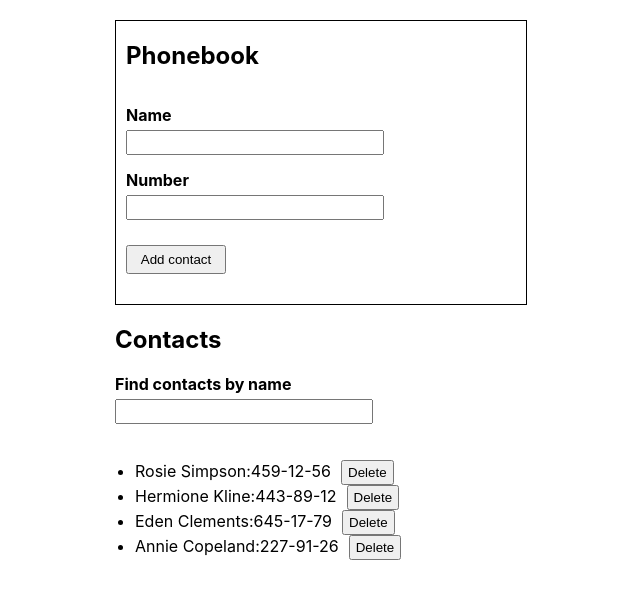
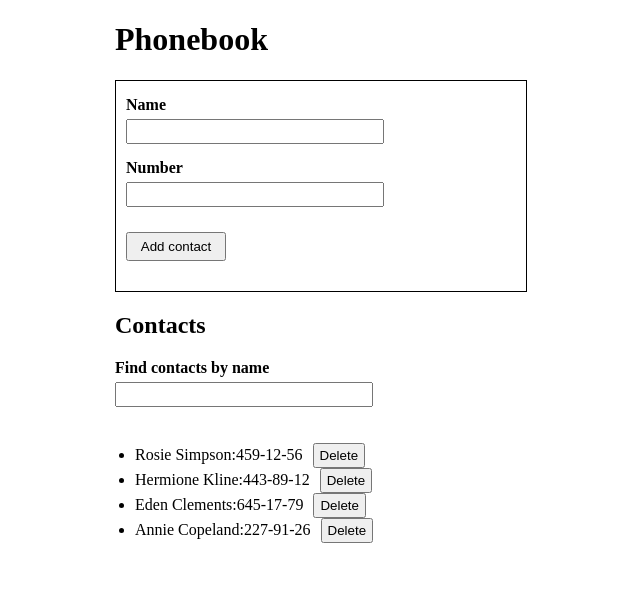
Before and after one commit to olegkrop/goit-react-hw-08-phonebook, a React (Create React App) app: page / in a window 1280 px wide. Shown: the top 598 px of the page, without its empty margins (325-965 px from the left). Built offline with nearby package versions, Linux system fonts and the light colour scheme.

Commit message:
refactoring wih redux

```diff
--- a/package.json
+++ b/package.json
@@ -4,13 +4,16 @@
   "private": true,
   "homepage": "https://olegkrop.github.io/goit-react-hw-06-phonebook/",
   "dependencies": {
+    "@reduxjs/toolkit": "^1.9.3",
     "@testing-library/jest-dom": "^5.16.3",
     "@testing-library/react": "^12.1.4",
     "@testing-library/user-event": "^13.5.0",
     "nanoid": "^4.0.1",
     "react": "^18.1.0",
     "react-dom": "^18.1.0",
+    "react-redux": "^8.0.5",
     "react-scripts": "5.0.1",
+    "redux-persist": "^6.0.0",
     "web-vitals": "^2.1.3"
   },
   "scripts": {
--- a/src/components/App.jsx
+++ b/src/components/App.jsx
@@ -1,100 +1,134 @@
-import { useState, useEffect } from 'react';
-import { nanoid } from 'nanoid';
+// import { useState, useEffect } from 'react';
+// import { nanoid } from 'nanoid';
+import { useSelector } from 'react-redux';
 import ContactForm from './ContactForm/ContactForm';
 import ContactList from './ContactList/ContactList';
 import Filter from './Filter/Filter';
-import style from './App.module.css';
+// import style from './App.module.css';
+
+const containerStyles = {
+  display: 'block',
+  margin: '0 auto',
+  width: '400px',
+};
 
 const App = () => {
-  const [contacts, setContacts] = useState([
-    { id: 'id-1', name: 'Rosie Simpson', number: '459-12-56' },
-    { id: 'id-2', name: 'Hermione Kline', number: '443-89-12' },
-    { id: 'id-3', name: 'Eden Clements', number: '645-17-79' },
-    { id: 'id-4', name: 'Annie Copeland', number: '227-91-26' },
-  ]);
-
-  const [filter, setFilter] = useState('');
-
-  useEffect(() => {
-    const contacts = localStorage.getItem('contacts');
-    const parsedContacts = JSON.parse(contacts);
-
-    if (parsedContacts) {
-      setContacts(parsedContacts);
-    }
-  }, []);
-
-  useEffect(() => {
-    localStorage.setItem('contacts', JSON.stringify(contacts));
-  }, [contacts]);
-
-  const handleAddContact = data => {
-    const existingContactsNames = contacts.map(({ name }) =>
-      name.toLowerCase()
-    );
-    if (existingContactsNames.includes(data.name.toLowerCase())) {
-      alert(`${data.name} is already in contacts`);
-      return;
-    }
-
-    const contact = {
-      name: data.name,
-      number: data.number,
-      id: nanoid(),
-    };
-
-    setContacts(contacts => [contact, ...contacts]);
-  };
-
-  const changeFilter = e => {
-    setFilter(e.currentTarget.value);
-  };
-
-  const getVisibleContacts = () => {
-    const normalizedFilter = filter.toLowerCase();
-
-    return contacts.filter(contact =>
-      contact.name.toLowerCase().includes(normalizedFilter)
-    );
-  };
-
-  const deleteContact = deleteId => {
-    setContacts(contacts =>
-      contacts.filter(contact => {
-        return contact.id !== deleteId;
-      })
-    );
-  };
-
-  const visibleContacts = getVisibleContacts();
-  const containerStyles = {
-    display: 'block',
-    margin: '0 auto',
-    width: '400px',
-  };
+  const { items: contacts } = useSelector(store => {
+    return store.contacts;
+  });
 
   const contactsLength = contacts.length;
 
   return (
     <div style={containerStyles}>
-      <ContactForm onSubmit={handleAddContact} />
+      <h1>Phonebook</h1>
+      <ContactForm />
 
+      <h2>Contacts</h2>
       {contactsLength > 0 ? (
         <>
-          <Filter value={filter} onChange={changeFilter} />
-          <ContactList
-            contacts={visibleContacts}
-            deleteContact={deleteContact}
-          />
+          <Filter />
+          <ContactList />
         </>
       ) : (
-        <>
-          <Filter value={filter} onChange={changeFilter} />
-          <p className={style.label}>No contacts</p>
-        </>
+        'no contacts'
       )}
     </div>
   );
 };
 
 export default App;
+
+// const App = () => {
+//   const [contacts, setContacts] = useState([
+//     { id: 'id-1', name: 'Rosie Simpson', number: '459-12-56' },
+//     { id: 'id-2', name: 'Hermione Kline', number: '443-89-12' },
+//     { id: 'id-3', name: 'Eden Clements', number: '645-17-79' },
+//     { id: 'id-4', name: 'Annie Copeland', number: '227-91-26' },
+//   ]);
+
+//   const [filter, setFilter] = useState('');
+
+//   useEffect(() => {
+//     const contacts = localStorage.getItem('contacts');
+//     const parsedContacts = JSON.parse(contacts);
+
+//     if (parsedContacts) {
+//       setContacts(parsedContacts);
+//     }
+//   }, []);
+
+//   useEffect(() => {
+//     localStorage.setItem('contacts', JSON.stringify(contacts));
+//   }, [contacts]);
+
+//   const handleAddContact = data => {
+//     const existingContactsNames = contacts.map(({ name }) =>
+//       name.toLowerCase()
+//     );
+//     if (existingContactsNames.includes(data.name.toLowerCase())) {
+//       alert(`${data.name} is already in contacts`);
+//       return;
+//     }
+
+//     const contact = {
+//       name: data.name,
+//       number: data.number,
+//       id: nanoid(),
+//     };
+
+//     setContacts(contacts => [contact, ...contacts]);
+//   };
+
+//   const changeFilter = e => {
+//     setFilter(e.currentTarget.value);
+//   };
+
+//   const getVisibleContacts = () => {
+//     const normalizedFilter = filter.toLowerCase();
+
+//     return contacts.filter(contact =>
+//       contact.name.toLowerCase().includes(normalizedFilter)
+//     );
+//   };
+
+//   const deleteContact = deleteId => {
+//     setContacts(contacts =>
+//       contacts.filter(contact => {
+//         return contact.id !== deleteId;
+//       })
+//     );
+//   };
+
+//   const visibleContacts = getVisibleContacts();
+//   const containerStyles = {
+//     display: 'block',
+//     margin: '0 auto',
+//     width: '400px',
+//   };
+
+//   const contactsLength = contacts.length;
+
+//   return (
+//     <div style={containerStyles}>
+//       <ContactForm onSubmit={handleAddContact} />
+
+//       {contactsLength > 0 ? (
+//         <>
+//           <Filter value={filter} onChange={changeFilter} />
+//           <ContactList
+//             contacts={visibleContacts}
+//             deleteContact={deleteContact}
+//           />
+//         </>
+//       ) : (
+//         <>
+//           <Filter value={filter} onChange={changeFilter} />
+//           <p className={style.label}>No contacts</p>
+//         </>
+//       )}
+//     </div>
+//   );
+// };
+
+// export default App;
--- a/src/components/ContactForm/ContactForm.jsx
+++ b/src/components/ContactForm/ContactForm.jsx
@@ -1,10 +1,37 @@
 import { useState } from 'react';
-import PropTypes from 'prop-types';
+import { useSelector, useDispatch } from 'react-redux';
+import { nanoid } from 'nanoid';
+import { addContact } from '../../redux/contactsSlice';
+// import PropTypes from 'prop-types';
 import style from './ContactForm.module.css';
 
-const ContactForm = ({ onSubmit }) => {
+const ContactForm = () => {
   const [name, setName] = useState('');
   const [number, setNumber] = useState('');
+
+  const { items: contacts } = useSelector(store => {
+    return store.contacts;
+  });
+
+  const dispatch = useDispatch();
+
+  const onSubmit = data => {
+    const existingContactsNames = contacts.map(({ name }) =>
+      name.toLowerCase()
+    );
+    if (existingContactsNames.includes(data.name.toLowerCase())) {
+      alert(`${data.name} is already in contacts`);
+      return;
+    }
+
+    const contact = {
+      name: data.name,
+      number: data.number,
+      id: nanoid(),
+    };
+
+    dispatch(addContact(contact));
+  };
 
   const handleNameChange = e => {
     setName(e.currentTarget.value);
@@ -29,7 +56,6 @@ const ContactForm = ({ onSubmit }) => {
   return (
     <div className={style.section}>
       <form onSubmit={handleSubmit} className={style.table}>
-        <h2>Phonebook</h2>
         <label className={style.label}>Name</label>
         <input
           type="text"
@@ -58,8 +84,66 @@ const ContactForm = ({ onSubmit }) => {
   );
 };
 
-ContactForm.propTypes = {
-  onSubmit: PropTypes.func.isRequired,
-};
+export default ContactForm;
 
-export default ContactForm;
+// const ContactForm = ({ onSubmit }) => {
+//   const [name, setName] = useState('');
+//   const [number, setNumber] = useState('');
+
+//   const handleNameChange = e => {
+//     setName(e.currentTarget.value);
+//   };
+
+//   const handleNumberChange = e => {
+//     setNumber(e.currentTarget.value);
+//   };
+
+//   const reset = () => {
+//     setName('');
+//     setNumber('');
+//   };
+
+//   const handleSubmit = e => {
+//     e.preventDefault();
+
+//     onSubmit({ name, number });
+//     reset();
+//   };
+
+//   return (
+//     <div className={style.section}>
+//       <form onSubmit={handleSubmit} className={style.table}>
+//         <h2>Phonebook</h2>
+//         <label className={style.label}>Name</label>
+//         <input
+//           type="text"
+//           name="name"
+//           value={name}
+//           onChange={handleNameChange}
+//           pattern="^[a-zA-Zа-яА-Я]+(([' -][a-zA-Zа-яА-Я ])?[a-zA-Zа-яА-Я]*)*$"
+//           title="Name may contain only letters, apostrophe, dash and spaces. For example Adrian, Jacob Mercer, Charles de Batz de Castelmore d'Artagnan"
+//           required
+//         />
+//         <label className={style.label}>Number</label>
+//         <input
+//           type="tel"
+//           name="number"
+//           value={number}
+//           onChange={handleNumberChange}
+//           pattern="\+?\d{1,4}?[-.\s]?\(?\d{1,3}?\)?[-.\s]?\d{1,4}[-.\s]?\d{1,4}[-.\s]?\d{1,9}"
+//           title="Phone number must be digits and can contain spaces, dashes, parentheses and can start with +"
+//           required
+//         />
+//         <button type="submit" className={style.button}>
+//           Add contact
+//         </button>
+//       </form>
+//     </div>
+//   );
+// };
+
+// ContactForm.propTypes = {
+//   onSubmit: PropTypes.func.isRequired,
+// };
+
+// export default ContactForm;
--- a/src/components/ContactList/ContactList.jsx
+++ b/src/components/ContactList/ContactList.jsx
@@ -1,14 +1,36 @@
-import PropTypes from 'prop-types';
+// import PropTypes from 'prop-types';
 import style from './ContactList.module.css';
+import { useSelector, useDispatch } from 'react-redux';
+import { deleteContact as deleteContactAction } from '../../redux/contactsSlice';
 
-const ContactList = ({ contacts, deleteContact }) => {
+const ContactList = () => {
+  const { items: contacts, filter } = useSelector(store => {
+    return store.contacts;
+  });
+
+  const dispatch = useDispatch();
+
+  const deleteContact = deleteId => {
+    dispatch(deleteContactAction(deleteId));
+  };
+
+  const getVisibleContacts = () => {
+    const normalizedFilter = filter.toLowerCase();
+
+    return contacts.filter(contact =>
+      contact.name.toLowerCase().includes(normalizedFilter)
+    );
+  };
+
+  const visibleContacts = getVisibleContacts();
+
   return (
     <ul className={style.list}>
-      {contacts.map(({ name, number, id }) => {
+      {visibleContacts.map(({ name, number, id }) => {
         return (
-          <li key={id}>
-            <span>{name}:</span>
-            <span>{number}</span>
+          <li key={id} className={style.contacts__item}>
+            <span className={style.name}>{name}:</span>
+            <span className={style.number}>{number}</span>
             <button
               type="button"
               className={style.button}
@@ -23,14 +45,38 @@ const ContactList = ({ contacts, deleteContact }) => {
   );
 };
 
-ContactList.propTypes = {
-  contacts: PropTypes.arrayOf(
-    PropTypes.shape({
-      name: PropTypes.string.isRequired,
-      number: PropTypes.string.isRequired,
-      id: PropTypes.string.isRequired,
-    })
-  ).isRequired,
-  deleteContact: PropTypes.func.isRequired,
-};
 export default ContactList;
+
+// const ContactList = ({ contacts, deleteContact }) => {
+//   return (
+//     <ul className={style.list}>
+//       {contacts.map(({ name, number, id }) => {
+//         return (
+//           <li key={id}>
+//             <span>{name}:</span>
+//             <span>{number}</span>
+//             <button
+//               type="button"
+//               className={style.button}
+//               onClick={() => deleteContact(id)}
+//             >
+//               Delete
+//             </button>
+//           </li>
+//         );
+//       })}
+//     </ul>
+//   );
+// };
+
+// ContactList.propTypes = {
+//   contacts: PropTypes.arrayOf(
+//     PropTypes.shape({
+//       name: PropTypes.string.isRequired,
+//       number: PropTypes.string.isRequired,
+//       id: PropTypes.string.isRequired,
+//     })
+//   ).isRequired,
+//   deleteContact: PropTypes.func.isRequired,
+// };
+// export default ContactList;
--- a/src/components/Filter/Filter.jsx
+++ b/src/components/Filter/Filter.jsx
@@ -1,20 +1,43 @@
 import React from 'react';
-import PropTypes from 'prop-types';
+// import PropTypes from 'prop-types';
+import { useSelector, useDispatch } from 'react-redux';
+import { changeFilter as changeFilterAction } from '../../redux/contactsSlice';
 import style from './Filter.module.css';
 
-const Filter = ({ value, onChange }) => {
+const Filter = () => {
+  const { filter } = useSelector(store => {
+    return store.contacts;
+  });
+
+  const dispatch = useDispatch();
+
+  const onChange = e => {
+    dispatch(changeFilterAction(e.target.value));
+  };
+
   return (
     <label>
-      <h2>Contacts</h2>
-
       <p className={style.label}>Find contacts by name</p>
-      <input type="text" value={value} onChange={onChange} />
+      <input type="text" value={filter} onChange={onChange} />
     </label>
   );
 };
 
-Filter.propTypes = {
-  value: PropTypes.string.isRequired,
-  onChange: PropTypes.func.isRequired,
-};
 export default Filter;
+
+// const Filter = ({ value, onChange }) => {
+//   return (
+//     <label>
+//       <h2>Contacts</h2>
+
+//       <p className={style.label}>Find contacts by name</p>
+//       <input type="text" value={value} onChange={onChange} />
+//     </label>
+//   );
+// };
+
+// Filter.propTypes = {
+//   value: PropTypes.string.isRequired,
+//   onChange: PropTypes.func.isRequired,
+// };
+// export default Filter;
--- a/src/index.js
+++ b/src/index.js
@@ -1,10 +1,18 @@
 import React from 'react';
 import ReactDOM from 'react-dom/client';
+import { Provider } from 'react-redux';
+import { store, persistor } from '../src/redux/store';
+import { PersistGate } from 'redux-persist/integration/react';
 import App from 'components/App';
-import './index.css';
+
+// import './index.css';
 
 ReactDOM.createRoot(document.getElementById('root')).render(
-  <React.StrictMode>
-    <App />
-  </React.StrictMode>
+  <Provider store={store}>
+    <PersistGate loading={null} persistor={persistor}>
+      <React.StrictMode>
+        <App />
+      </React.StrictMode>
+    </PersistGate>
+  </Provider>
 );
--- /dev/null
+++ b/src/redux/contactsSlice.js
@@ -0,0 +1,32 @@
+import { createSlice } from '@reduxjs/toolkit';
+
+export const contactsSlice = createSlice({
+  name: 'contacts',
+  initialState: {
+    items: [
+      { id: 'id-1', name: 'Rosie Simpson', number: '459-12-56' },
+      { id: 'id-2', name: 'Hermione Kline', number: '443-89-12' },
+      { id: 'id-3', name: 'Eden Clements', number: '645-17-79' },
+      { id: 'id-4', name: 'Annie Copeland', number: '227-91-26' },
+    ],
+    filter: '',
+  },
+  reducers: {
+    addContact(state, action) {
+      state.items.push(action.payload);
+    },
+
+    deleteContact(state, action) {
+      state.items = state.items.filter(item => {
+        return item.id !== action.payload;
+      });
+    },
+
+    changeFilter(state, action) {
+      state.filter = action.payload;
+    },
+  },
+});
+
+export const { addContact, deleteContact, changeFilter } =
+  contactsSlice.actions;
--- /dev/null
+++ b/src/redux/store.js
@@ -0,0 +1,35 @@
+import { configureStore } from '@reduxjs/toolkit';
+import { contactsSlice } from 'redux/contactsSlice';
+import {
+  persistStore,
+  persistReducer,
+  FLUSH,
+  REHYDRATE,
+  PAUSE,
+  PERSIST,
+  PURGE,
+  REGISTER,
+} from 'redux-persist';
+import storage from 'redux-persist/lib/storage';
+
+const persistConfig = {
+  key: 'root',
+  storage,
+  blacklist: ['filter'],
+};
+
+const persistedReducer = persistReducer(persistConfig, contactsSlice.reducer);
+
+export const store = configureStore({
+  reducer: {
+    contacts: persistedReducer,
+  },
+  middleware: getDefaultMiddleware =>
+    getDefaultMiddleware({
+      serializableCheck: {
+        ignoredActions: [FLUSH, REHYDRATE, PAUSE, PERSIST, PURGE, REGISTER],
+      },
+    }),
+});
+
+export const persistor = persistStore(store);
```
Also changed, not shown: 1 other file (tests, documents, lock files or other folders).
